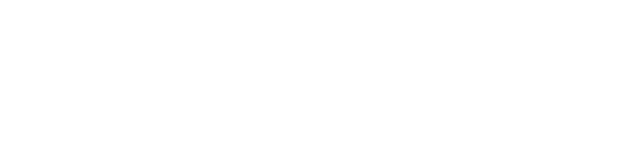
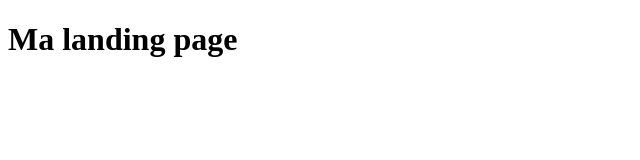
Before and after one commit to crvlea/Landing-page, a plain HTML site: page index.html in a window 1280 px wide. Shown: the whole page, without its empty margins (0-640 px from the left). Drawn offline with Linux system fonts and the light colour scheme.

Commit message:
Premières lignes
Changement

```diff
--- a/index.html
+++ b/index.html
@@ -3,9 +3,9 @@
   <head>
     <meta charset="utf-8">
     <link href="style.css" type="text/css" rel="stylesheet"/>
-    <title></title>
+    <title>Landing page</title>
   </head>
   <body>
-
+    <h1>Ma landing page<h1>
   </body>
 </html>
```
